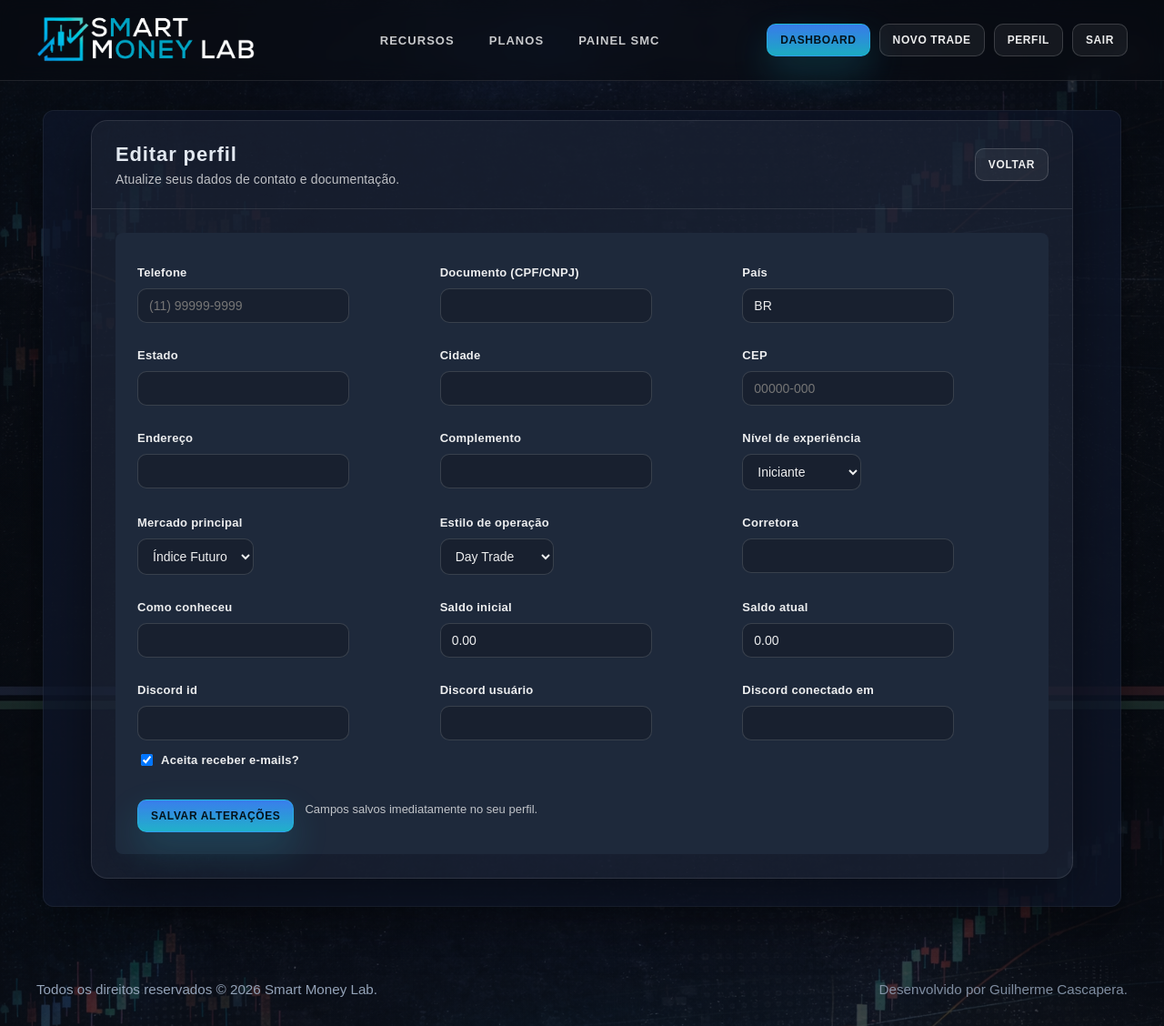
After one commit to Cascapera/smc_lab, a Django app: page /accounts/perfil/editar/ in a window 1280 px wide. The commit adds this page. Shown: the whole page at 91% size. Run offline with Django 5.2, Linux system fonts and the light colour scheme; the visitor is signed in with stand-in values (Sample User, id 1); parts of the project's set-up code (start-up, migrations or seed data) failed here and were passed over.

Commit message:
Adiciona edicao de perfil e ajusta checkout Pagar.me.
Inclui formulario de edicao de perfil, botao no perfil e corrige payload do checkout Pagar.me.

Co-authored-by: Cursor <cursoragent@cursor.com>

```diff
--- a/accounts/forms.py
+++ b/accounts/forms.py
@@ -88,3 +88,33 @@ class ProfileForm(forms.ModelForm):
     def clean_timezone(self) -> str:
         # Garante um valor padrão caso o campo esteja oculto
         return self.cleaned_data.get("timezone") or "America/Sao_Paulo"
+
+
+class ProfileEditForm(forms.ModelForm):
+    class Meta:
+        model = Profile
+        exclude = (
+            "user",
+            "terms_accepted",
+            "privacy_accepted",
+            "terms_accepted_at",
+            "privacy_accepted_at",
+            "plan",
+            "plan_expires_at",
+            "last_reset_at",
+            "created_at",
+            "updated_at",
+        )
+        widgets = {
+            "phone": forms.TextInput(attrs={"placeholder": "(11) 99999-9999"}),
+            "country": forms.TextInput(attrs={"placeholder": "Brasil"}),
+            "zipcode": forms.TextInput(attrs={"placeholder": "00000-000"}),
+            "timezone": forms.HiddenInput(),
+        }
+
+    def clean_country(self) -> str:
+        country = self.cleaned_data.get("country", "")
+        return country.upper()
+
+    def clean_timezone(self) -> str:
+        return self.cleaned_data.get("timezone") or "America/Sao_Paulo"
--- /dev/null
+++ b/accounts/templates/accounts/profile_edit.html
@@ -0,0 +1,181 @@
+{% extends "base.html" %}
+
+{% block content %}
+<style>
+  :root{
+    --muted: rgba(255,255,255,.72);
+    --line: rgba(255,255,255,.10);
+    --text: rgba(255,255,255,.92);
+    --max: 1080px;
+  }
+  .wrap{
+    width:min(var(--max), 100%);
+    margin: 0 auto;
+    padding: 10px 0 30px;
+  }
+  .card{
+    background: rgba(255,255,255,.04);
+    border: 1px solid rgba(255,255,255,.10);
+    border-radius: 18px;
+    box-shadow: 0 20px 60px rgba(0,0,0,.45);
+    overflow:hidden;
+  }
+  .card-head{
+    padding: 24px 26px;
+    border-bottom: 1px solid var(--line);
+    display:flex;
+    align-items:center;
+    justify-content:space-between;
+    gap: 10px;
+    flex-wrap:wrap;
+  }
+  .title{
+    margin:0;
+    font-size: 22px;
+    font-weight: 800;
+    letter-spacing:.04em;
+  }
+  .subtitle{
+    margin: 6px 0 0;
+    color: var(--muted);
+    font-size: 14px;
+    letter-spacing:.01em;
+  }
+  .content{
+    padding: 26px;
+  }
+  form{
+    margin:0;
+  }
+  .grid{
+    display:grid;
+    grid-template-columns: repeat(auto-fit, minmax(240px, 1fr));
+    gap: 16px 20px;
+    justify-items: flex-start;
+  }
+  .field{
+    display:flex;
+    flex-direction:column;
+    gap:6px;
+  }
+  label{
+    font-weight: 600;
+    font-size: 13px;
+    letter-spacing:.02em;
+    color: var(--text);
+  }
+  input, select, textarea{
+    width:100%;
+    max-width: 320px;
+    padding: 10px 12px;
+    border-radius: 10px;
+    border: 1px solid rgba(255,255,255,.14);
+    background: rgba(0,0,0,.20);
+    color: var(--text);
+    font-size: 14px;
+  }
+  select option{
+    background: #0f172a;
+    color: #e2e8f0;
+  }
+  textarea{ min-height: 80px; }
+  small{ color: var(--muted); }
+  .errors{ color:#f87171; font-size:13px; margin: 4px 0 0; }
+  .actions-bottom{
+    margin-top: 18px;
+    display:flex;
+    gap:12px;
+    align-items:center;
+    flex-wrap:wrap;
+  }
+  .btn{
+    display:inline-flex;
+    align-items:center;
+    justify-content:center;
+    padding: 10px 14px;
+    border-radius: 10px;
+    border: 1px solid rgba(255,255,255,.16);
+    background: rgba(255,255,255,.06);
+    color: var(--text);
+    font-weight: 700;
+    letter-spacing:.05em;
+    text-decoration:none;
+    font-size: 12px;
+  }
+  .btn-primary{
+    border-color: rgba(34,211,238,.35);
+    background: linear-gradient(180deg, rgba(59,130,246,.95), rgba(34,211,238,.80));
+    color: #03111A;
+    box-shadow: 0 18px 40px rgba(34,211,238,.18);
+  }
+  .note{ color: var(--muted); font-size: 13px; }
+  .checkboxes{
+    display:flex;
+    flex-wrap:wrap;
+    gap:8px 12px;
+    margin-top:12px;
+    align-items:center;
+  }
+  .checkboxes label{
+    display:flex;
+    align-items:center;
+    gap:6px;
+    font-weight:600;
+    margin:0;
+  }
+  .checkboxes input[type="checkbox"]{
+    width:auto;
+    max-width:none;
+  }
+  @media (max-width: 900px){
+    .grid{ grid-template-columns: 1fr; }
+  }
+</style>
+
+<div class="wrap">
+  <div class="card">
+    <div class="card-head">
+      <div>
+        <h1 class="title">Editar perfil</h1>
+        <p class="subtitle">Atualize seus dados de contato e documentação.</p>
+      </div>
+      <a class="btn" href="{% url 'accounts:profile' %}">Voltar</a>
+    </div>
+    <div class="content">
+      <form method="post" novalidate>
+        {% csrf_token %}
+        {{ form.timezone }}
+        {{ form.non_field_errors }}
+
+        <div class="grid">
+          {% for field in form %}
+            {% if field.name == "email_opt_in" or field.name == "timezone" %}
+              {# renderiza depois #}
+            {% else %}
+              <div class="field">
+                <label for="{{ field.id_for_label }}">{{ field.label }}</label>
+                {{ field }}
+                {% if field.help_text %}<small>{{ field.help_text }}</small>{% endif %}
+                {% for error in field.errors %}<div class="errors">{{ error }}</div>{% endfor %}
+              </div>
+            {% endif %}
+          {% endfor %}
+        </div>
+
+        <div class="checkboxes">
+          <label for="{{ form.email_opt_in.id_for_label }}">
+            {{ form.email_opt_in }}
+            <span>{{ form.email_opt_in.label }}</span>
+          </label>
+          {% for error in form.email_opt_in.errors %}<div class="errors">{{ error }}</div>{% endfor %}
+        </div>
+
+        <div class="actions-bottom">
+          <button class="btn btn-primary" type="submit">Salvar alterações</button>
+          <span class="note">Campos salvos imediatamente no seu perfil.</span>
+        </div>
+      </form>
+    </div>
+  </div>
+</div>
+{% endblock %}
--- a/accounts/urls.py
+++ b/accounts/urls.py
@@ -1,7 +1,7 @@
 from django.contrib.auth import views as auth_views
 from django.urls import path
 
-from .views import LogoutView, RegisterView, ProfileView, SessionStatusView
+from .views import LogoutView, RegisterView, ProfileEditView, ProfileView, SessionStatusView
 
 app_name = "accounts"
 
@@ -10,5 +10,6 @@ urlpatterns = [
     path("logout/", LogoutView.as_view(), name="logout"),
     path("register/", RegisterView.as_view(), name="register"),
     path("perfil/", ProfileView.as_view(), name="profile"),
+    path("perfil/editar/", ProfileEditView.as_view(), name="profile_edit"),
     path("session-status/", SessionStatusView.as_view(), name="session_status"),
 ]
--- a/accounts/views.py
+++ b/accounts/views.py
@@ -10,7 +10,7 @@ from django.utils import timezone
 from django.views import View
 from django.views.generic import TemplateView
 
-from .forms import ProfileForm, UserRegistrationForm
+from .forms import ProfileEditForm, ProfileForm, UserRegistrationForm
 
 
 class RegisterView(View):
@@ -85,6 +85,25 @@ class ProfileView(LoginRequiredMixin, TemplateView):
         return context
 
 
+class ProfileEditView(LoginRequiredMixin, View):
+    template_name = "accounts/profile_edit.html"
+
+    def get(self, request):
+        profile = getattr(request.user, "profile", None)
+        form = ProfileEditForm(instance=profile)
+        return render(request, self.template_name, {"form": form})
+
+    def post(self, request):
+        profile = getattr(request.user, "profile", None)
+        form = ProfileEditForm(request.POST, instance=profile)
+        if form.is_valid():
+            form.save()
+            messages.success(request, "Perfil atualizado com sucesso!")
+            return redirect("accounts:profile")
+        messages.error(request, "Por favor, corrija os erros abaixo.")
+        return render(request, self.template_name, {"form": form})
+
+
 class SessionStatusView(View):
     def get(self, request):
         if not request.user.is_authenticated:
```
Also changed, not shown: accounts/templates/accounts/profile.html (+14 -0 lines), payments/views.py (+10 -5 lines).
